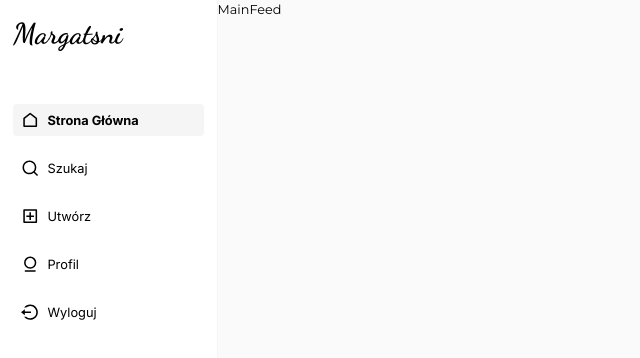
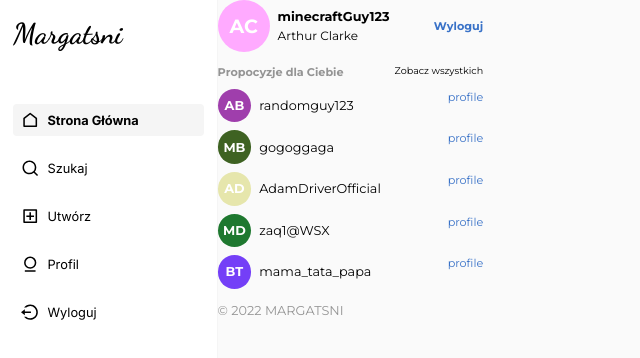
Before and after one commit to Pawlaczenko/margatsni, a React (Vite) app: page / in a window 1280 px wide. Shown: the top 358 px of the page, without its empty margins (0-640 px from the left). Built offline with nearby package versions, Linux system fonts and the light colour scheme.

Commit message:
Add UserSidebar. Add Profile Header components. Add user services templates.

```diff
--- /dev/null
+++ b/src/components/ProfileHeader/ProfileHeader.tsx
@@ -0,0 +1,32 @@
+import React, { FC, useEffect } from 'react'
+import { NavLink } from 'react-router-dom';
+import styled from 'styled-components';
+import { IUserInfo } from '../../interfaces/UserInterfaces'
+import ProfilePic, { sizes } from '../ProfilePic/ProfilePic';
+import useGenerateRandomColor from '../../hooks/useGenerateRandomColor';
+
+const ProfileHeader : FC<IUserInfo> = ({username, name, id}) => {
+    const {color, generateColor} = useGenerateRandomColor();
+    useEffect(() => {
+        generateColor();
+    }, []);
+    return (
+        <Wrapper>
+            <ProfilePic name={name} size={sizes.small} color={color} />
+            <StyledUserName to={`/profile/${id}`}>{username}</StyledUserName>
+        </Wrapper>
+    )
+}
+
+const Wrapper = styled.div`
+    display: flex;
+    align-items: center;
+    justify-content: flex-start;
+    gap: 1rem;
+`;
+
+const StyledUserName = styled(NavLink)`
+    &:hover{color:var(--color-blue);}
+`;
+
+export default ProfileHeader
--- /dev/null
+++ b/src/components/ProfilePic/ProfilePic.tsx
@@ -0,0 +1,42 @@
+import React, { FC } from 'react'
+import styled from 'styled-components';
+import { flexCenter } from '../../styles/mixins';
+import { getInitialsFromName, handleSize } from './ProfilePic.utils';
+
+export enum sizes {
+    small,
+    medium,
+    large
+}
+
+interface IProfilePicProps {
+    name: string;
+    color: string;
+    size: sizes;
+}
+
+interface IStyledProfilePicProps {
+    size: sizes;
+    color: string;
+}
+
+const ProfilePic : FC<IProfilePicProps> = ({name,color, size}) => {
+  return (
+    <StyledProfilePic size={size} color={color}>{getInitialsFromName(name)}</StyledProfilePic>
+  )
+}
+
+const StyledProfilePic = styled.div<IStyledProfilePicProps>`
+    ${flexCenter};
+    ${({size}) => handleSize(size)};
+
+    border-radius: 50%;
+
+	color: white;
+	background-color: ${({color}) => color ? `${color}` : `var(--color-blue)`};
+	text-transform: uppercase;
+    font-weight: 700;
+    flex-shrink: 0;
+`;
+
+export default ProfilePic
--- /dev/null
+++ b/src/components/ProfilePic/ProfilePic.utils.tsx
@@ -0,0 +1,19 @@
+import { sizes } from "./ProfilePic";
+
+export const getInitialsFromName = (name : string) => {
+    if(!name) return "";
+    let splittedName = name.split(" ");
+    return `${splittedName[0][0]}${splittedName[1][0]}`;
+}
+
+export const handleSize = (size : sizes) => {
+    switch(size){
+        case sizes.large:
+            return "width: 16rem; height: 16rem; font-size: 7.4rem;";
+        case sizes.medium:
+            return "width: 6.5rem; height: 6.5rem; font-size: 2.4rem;";
+        case sizes.small:
+        default:
+            return "width: 4.2rem; height: 4.2rem; font-size: 1.6rem;";
+    }
+}
--- /dev/null
+++ b/src/components/UserSideBar/ProfileBox.tsx
@@ -0,0 +1,54 @@
+import React, {FC, useEffect, useState} from 'react'
+import {getUserInfo} from '../../services/userService';
+import { IUserInfo } from '../../interfaces/UserInterfaces';
+import styled from 'styled-components';
+import ProfilePic, { sizes } from '../ProfilePic/ProfilePic';
+import { Link, NavLink } from 'react-router-dom';
+
+const ProfileBox : FC = () => {
+	const [profileInfo, setProfileInfo] = useState<IUserInfo | null>(null);
+
+    useEffect(()=> {
+		getUserInfo(1).then((res : IUserInfo) => res && setProfileInfo(res));
+    },[]);
+
+	return (
+		profileInfo &&
+		<Wrapper>
+			<ProfilePic name={profileInfo.name} color="#faf" size={sizes.medium} />
+			<StyledNames>
+				<Link to={`/profile/${profileInfo.id}`}>{profileInfo.username}</Link>
+				<span>{profileInfo.name}</span>
+			</StyledNames>
+			<LogOutButton to="profile/logout">Wyloguj</LogOutButton>
+		</Wrapper>
+	)
+}
+
+const Wrapper = styled.div`
+	display: flex;
+	justify-content: flex-start;
+	align-items: center;
+	gap: 1rem;
+`;
+
+const StyledNames = styled.div`
+	display: flex;
+	flex-direction: column;
+
+	& > a {
+		font-size: 1.6rem;
+		font-weight: 700;
+	}
+
+	& > span {font-size: 1.5rem}
+`;
+
+const LogOutButton = styled(NavLink)`
+	margin-left: auto;
+	font-size: 1.4rem;
+	font-weight: 700;
+	color: var(--color-blue);
+`;
+
+export default ProfileBox
--- /dev/null
+++ b/src/components/UserSideBar/SuggestedUsers.tsx
@@ -0,0 +1,63 @@
+import React, { FC, useEffect, useState } from 'react'
+import { Link } from 'react-router-dom';
+import styled from 'styled-components';
+import { IUserInfo } from '../../interfaces/UserInterfaces';
+import { GetUsers } from '../../services/userService';
+import ProfileHeader from '../ProfileHeader/ProfileHeader';
+
+const SuggestedUsers : FC = () => {
+    const [suggestedUsers, setSuggestedUsers] = useState<Array<IUserInfo> | null>(null);
+    useEffect(() => {
+        GetUsers(5).then((res) => res && setSuggestedUsers(res));
+    },[]);
+
+    return (
+        <Wrapper>
+            <StyledHeader>
+                Propocyzje dla Ciebie
+                <Link to={"/users"}>Zobacz wszystkich</Link>
+            </StyledHeader>
+            {suggestedUsers &&
+                suggestedUsers.map(user =>
+                    <StyledSuggestedUser>
+                        <ProfileHeader key={user.id} id={user.id} name={user.name} username={user.username} />
+                        <StyledGoToProfile to={`/profile/${user.id}`}>profile</StyledGoToProfile>
+                    </StyledSuggestedUser>
+                )
+            }
+        </Wrapper>
+    )
+}
+
+const Wrapper = styled.div`
+    display: flex;
+    flex-direction: column;
+    justify-content: space-between;
+    gap: 1rem;
+`
+
+const StyledHeader = styled.div`
+    font-size: 1.4rem;
+    font-weight: 700;
+    color: var(--color-grey);
+    display: flex;
+
+    & > a {
+        font-size: 1.2rem;
+        font-weight: 400;
+        color: black;
+        margin-left: auto;
+    }
+`;
+
+const StyledSuggestedUser = styled.div`
+    display: flex;
+    justify-content: space-between;
+`;
+
+const StyledGoToProfile = styled(Link)`
+    font-size: 1.4rem;
+    color: var(--color-blue);
+`;
+
+export default SuggestedUsers
--- /dev/null
+++ b/src/components/UserSideBar/UserSideBar.tsx
@@ -0,0 +1,28 @@
+import React, {FC} from 'react'
+import styled from 'styled-components';
+import ProfileBox from './ProfileBox';
+import SuggestedUsers from './SuggestedUsers';
+
+const UserSideBar : FC = () => {
+  return (
+    <StyledWrapper>
+        <ProfileBox />
+        <SuggestedUsers />
+        <Copyright>© 2022 MARGATSNI</Copyright>
+    </StyledWrapper>
+  )
+}
+
+const StyledWrapper = styled.aside`
+    max-width: 25%;
+    display: flex;
+    flex-direction: column;
+    gap: 1.5rem;
+`;
+
+const Copyright = styled.p`
+    text-transform: uppercase;
+    color: var(--color-grey);
+`;
+
+export default UserSideBar
--- /dev/null
+++ b/src/hooks/useGenerateRandomColor.tsx
@@ -0,0 +1,11 @@
+import {useState} from 'react';
+
+const useGenerateRandomColor = () => {
+    const [color,setColor] = useState("")
+    const generateColor = () =>{
+        setColor('#' + Math.random().toString(16).substr(-6));
+    };
+    return {color,generateColor};
+
+};
+export default useGenerateRandomColor;
--- /dev/null
+++ b/src/interfaces/UserInterfaces.tsx
@@ -0,0 +1,5 @@
+export interface IUserInfo {
+    id: number;
+    name: string;
+    username: string;
+}
--- a/src/pages/MainFeed/MainFeed.tsx
+++ b/src/pages/MainFeed/MainFeed.tsx
@@ -1,9 +1,12 @@
 import React from 'react'
 import {FC} from 'react';
+import UserSideBar from '../../components/UserSideBar/UserSideBar';
 
 const MainFeed : FC = () => {
   return (
-    <div>MainFeed</div>
+    <div>
+      <UserSideBar />
+    </div>
   )
 }
 
--- /dev/null
+++ b/src/services/userService.tsx
@@ -0,0 +1,43 @@
+import { IUserInfo } from "../interfaces/UserInterfaces";
+
+export const getUserInfo = async (id? : number) => {
+    const user : IUserInfo = {
+        id: 1,
+        username: "minecraftGuy123",
+        name: "Arthur Clarke",
+    }
+
+    return user;
+}
+
+export const GetUsers = async (count : number) => {
+    const usersArray = [
+        {
+            id: 2,
+            username: "randomguy123",
+            name: "Arthur Barke",
+        },
+        {
+            id: 3,
+            username: "gogoggaga",
+            name: "Mathew Barke",
+        },
+        {
+            id: 4,
+            username: "AdamDriverOfficial",
+            name: "Adam Driver",
+        },
+        {
+            id: 5,
+            username: "zaq1@WSX",
+            name: "Madane Driver",
+        },
+        {
+            id: 6,
+            username: "mama_tata_papa",
+            name: "Ben Tennyson",
+        },
+    ];
+
+    return usersArray;
+}
```
